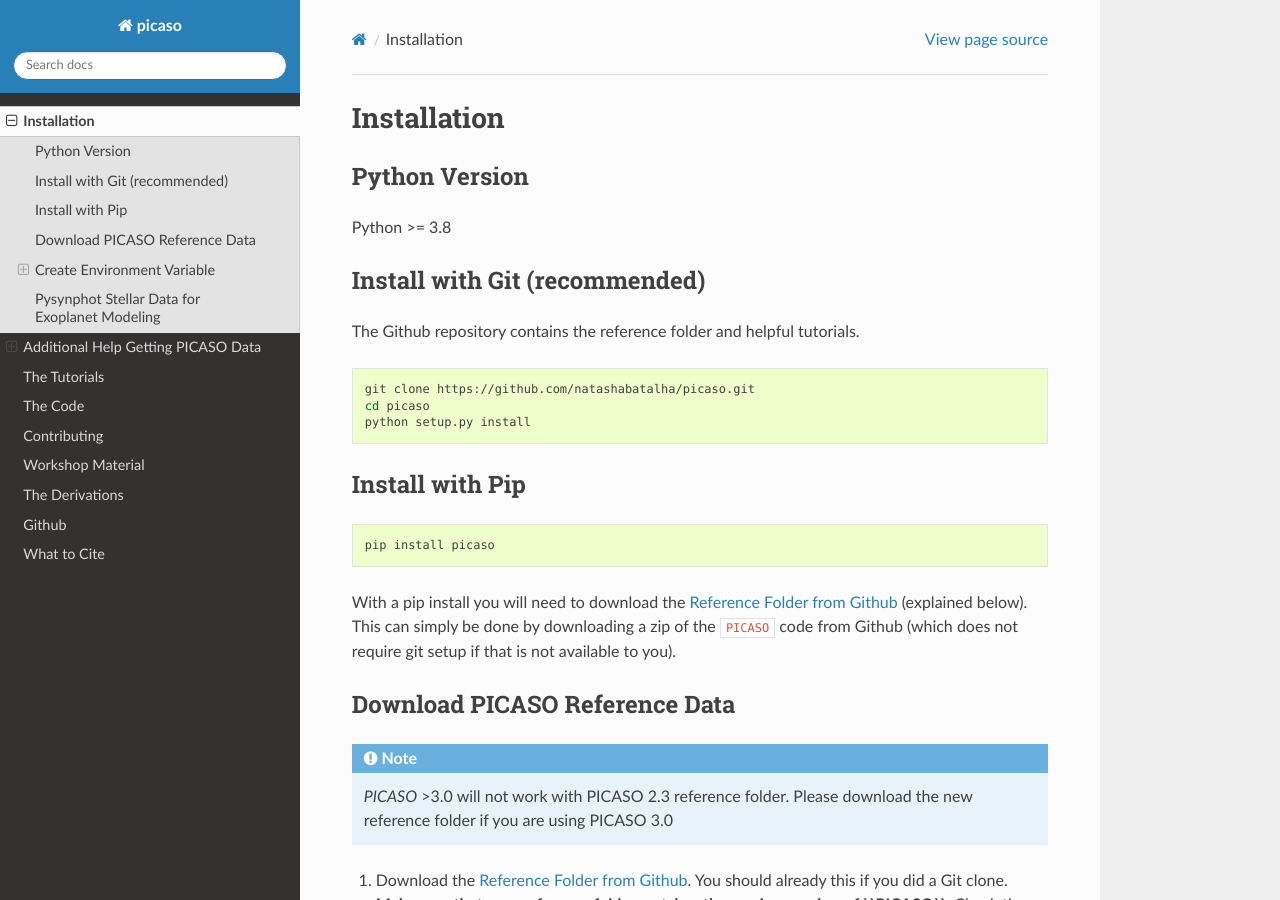
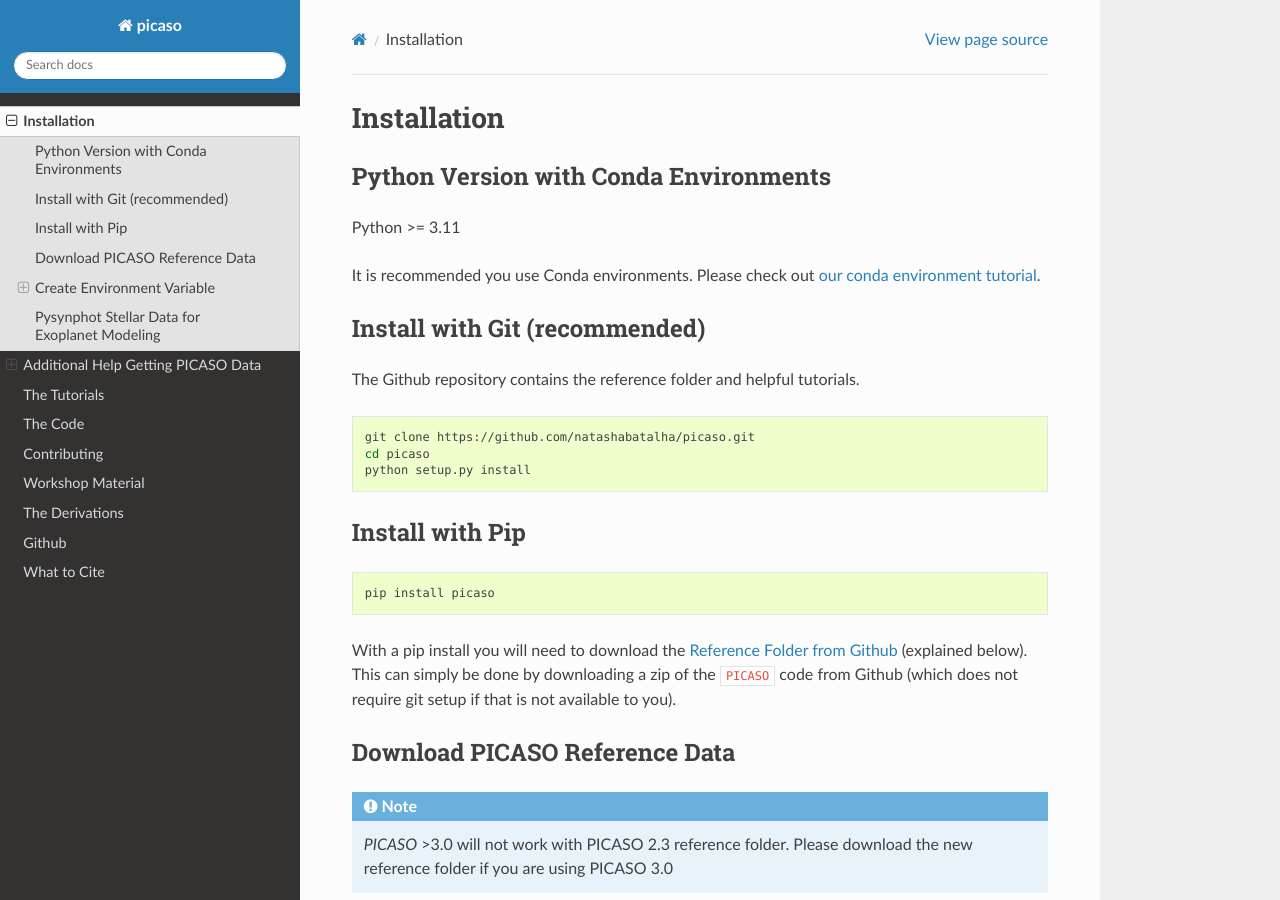
Before and after one commit to natashabatalha/picaso, a Sphinx documentation site: the page built from docs/installation.rst, in a window 1280 px wide and 900 px high. Built offline with Sphinx 7.4.7 and the Read the Docs theme 3.1.0, drawn with Linux system fonts in a browser that asks for light colours; pages that are not in the unit, such as notebooks, are missing from menus; the version number is read from the project's files by our own code.

Commit message:
Update installation page to include creating conda environment before git setup #233

```diff
--- a/docs/contribution.rst
+++ b/docs/contribution.rst
@@ -149,7 +149,7 @@
 
 .. code-block:: bash
 
-	conda create --name your_env_name python=3.7 -y
+	conda create --name your_env_name python=3.12 -y
 
 
 If you have specific environment variables that need to be tied to here, then you can specify them. For example, in PICASO there is the environment variable ``picaso_refdata`` and ``PYSYN_CDBS``:
--- a/docs/installation.rst
+++ b/docs/installation.rst
@@ -1,10 +1,12 @@
 Installation
 ============
 
-Python Version
---------------
+Python Version with Conda Environments
+--------------------------------------
 
-Python >= 3.8
+Python >= 3.11
+
+It is recommended you use Conda environments. Please check out `our conda environment tutorial <https://natashabatalha.github.io/picaso/contribution.html#using-conda-enviornments>`_.
 
 Install with Git (recommended)
 ------------------------------
```
